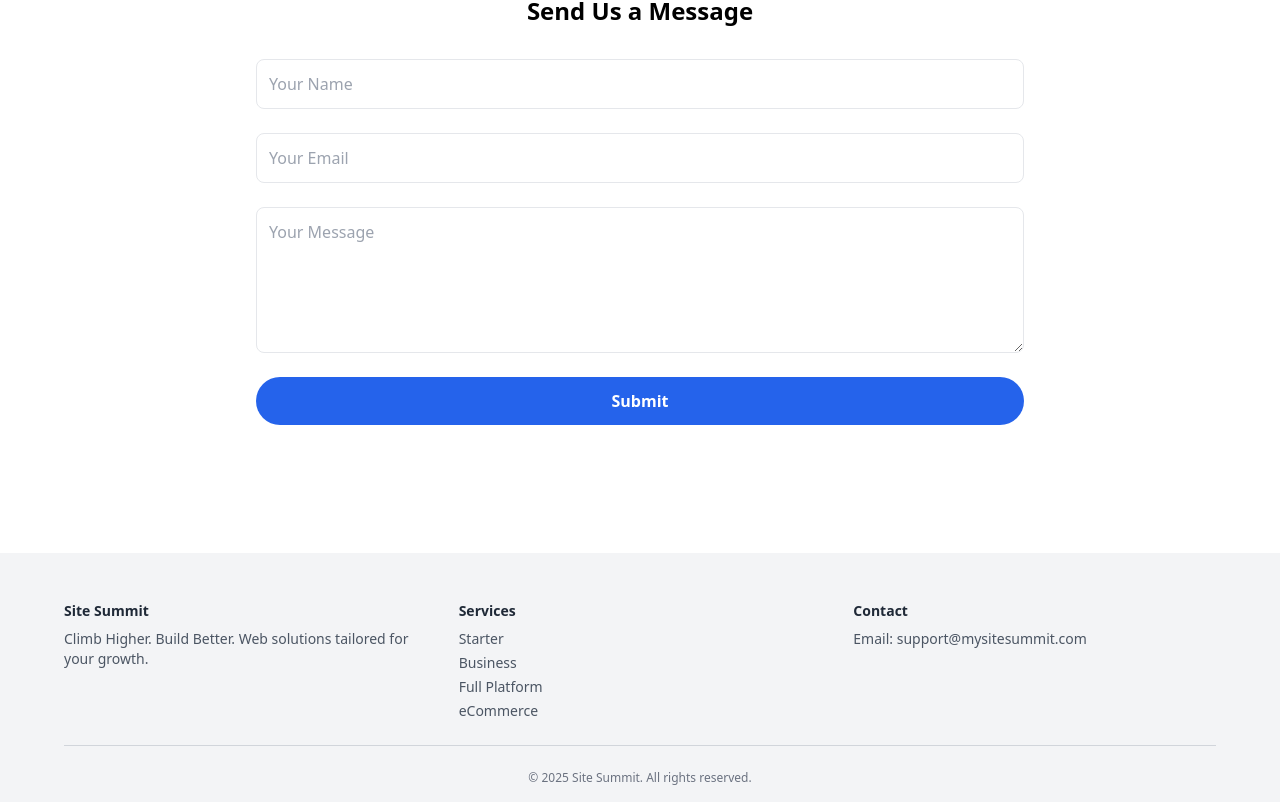
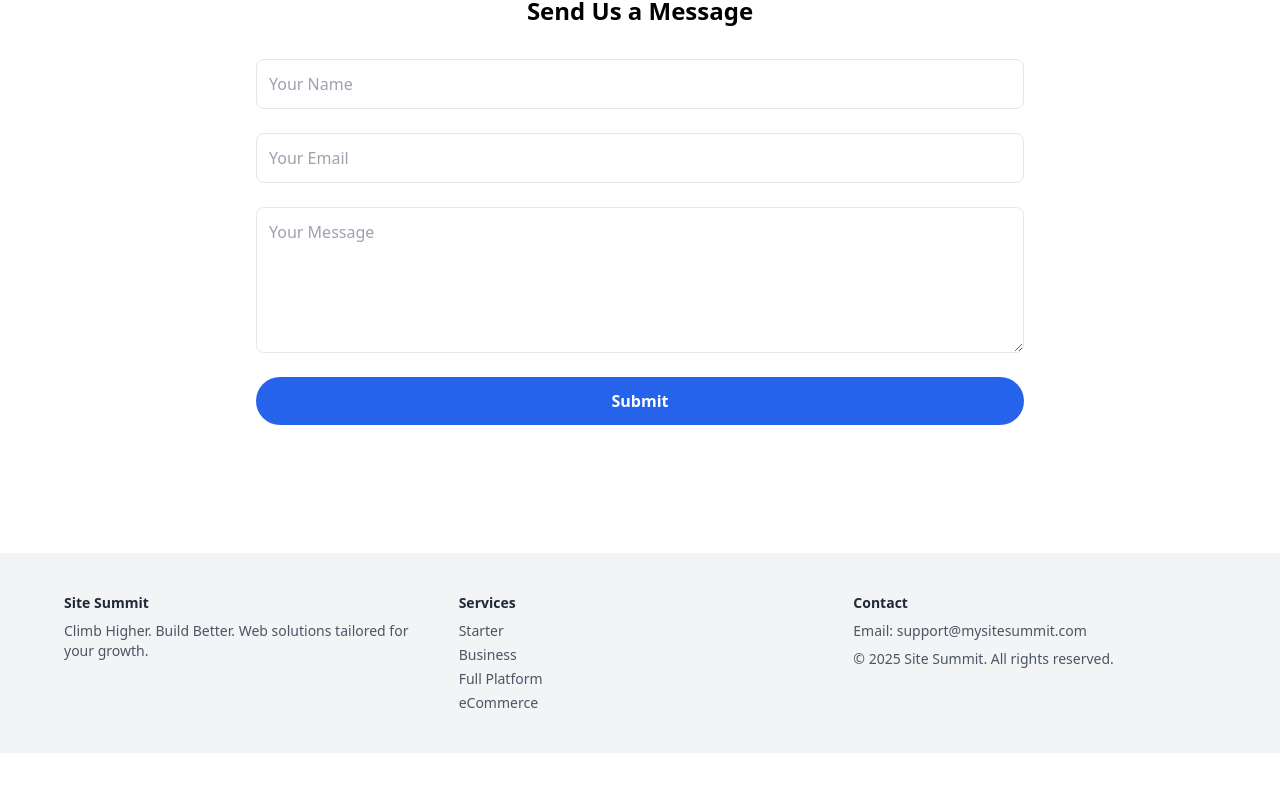
Before and after one commit to Bathgatee/site-summit, a React (Create React App) app: page /contact in a window 1280 px wide. Shown: the part 425-1227 px from the top of the page. After the commit the page ends 1178 px from the top, so only its background shows below. Built offline with nearby package versions, Linux system fonts and the light colour scheme.

Commit message:
Fix: Footer column alignment and spacing

```diff
--- a/src/components/Footer.jsx
+++ b/src/components/Footer.jsx
@@ -1,18 +1,13 @@
 export default function Footer() {
   return (
-    <footer className="bg-gray-100 text-gray-600 text-sm px-6 pt-12 pb-4 mt-12">
-      <div className="max-w-6xl mx-auto">
-        {/* Main Grid */}
-        <div className="grid grid-cols-1 md:grid-cols-3 gap-8 text-center md:text-left">
-          {/* Column 1 */}
-          <div className="flex flex-col items-center md:items-start">
-            <h4 className="font-semibold text-gray-800 mb-2">Site Summit</h4>
+    <footer className="bg-gray-100 text-gray-600 text-sm py-10 px-6 mt-12">
+      <div className="max-w-6xl mx-auto grid grid-cols-1 md:grid-cols-3 gap-8 text-center md:text-left items-start">
+        <div className="space-y-2">
+          <h4 className="font-semibold text-gray-800">Site Summit</h4>
           <p>Climb Higher. Build Better. Web solutions tailored for your growth.</p>
         </div>
-
-          {/* Column 2 */}
-          <div className="flex flex-col items-center md:items-start">
-            <h4 className="font-semibold text-gray-800 mb-2">Services</h4>
+        <div className="space-y-2">
+          <h4 className="font-semibold text-gray-800">Services</h4>
           <ul className="space-y-1">
             <li><a href="/starter" className="hover:underline">Starter</a></li>
             <li><a href="/business" className="hover:underline">Business</a></li>
@@ -20,19 +15,11 @@ export default function Footer() {
             <li><a href="/ecommerce" className="hover:underline">eCommerce</a></li>
           </ul>
         </div>
-
-          {/* Column 3 */}
-          <div className="flex flex-col items-center md:items-start">
-            <h4 className="font-semibold text-gray-800 mb-2">Contact</h4>
+        <div className="space-y-2">
+          <h4 className="font-semibold text-gray-800">Contact</h4>
           <p>Email: support@mysitesummit.com</p>
+          <p>© {new Date().getFullYear()} Site Summit. All rights reserved.</p>
         </div>
-        </div>
-
-        {/* Divider + Copyright */}
-        <hr className="my-6 border-gray-300" />
-        <p className="text-center text-xs text-gray-500">
-          © {new Date().getFullYear()} Site Summit. All rights reserved.
-        </p>
       </div>
     </footer>
   );
```
Lines whose indentation alone changed are shown as unchanged.
